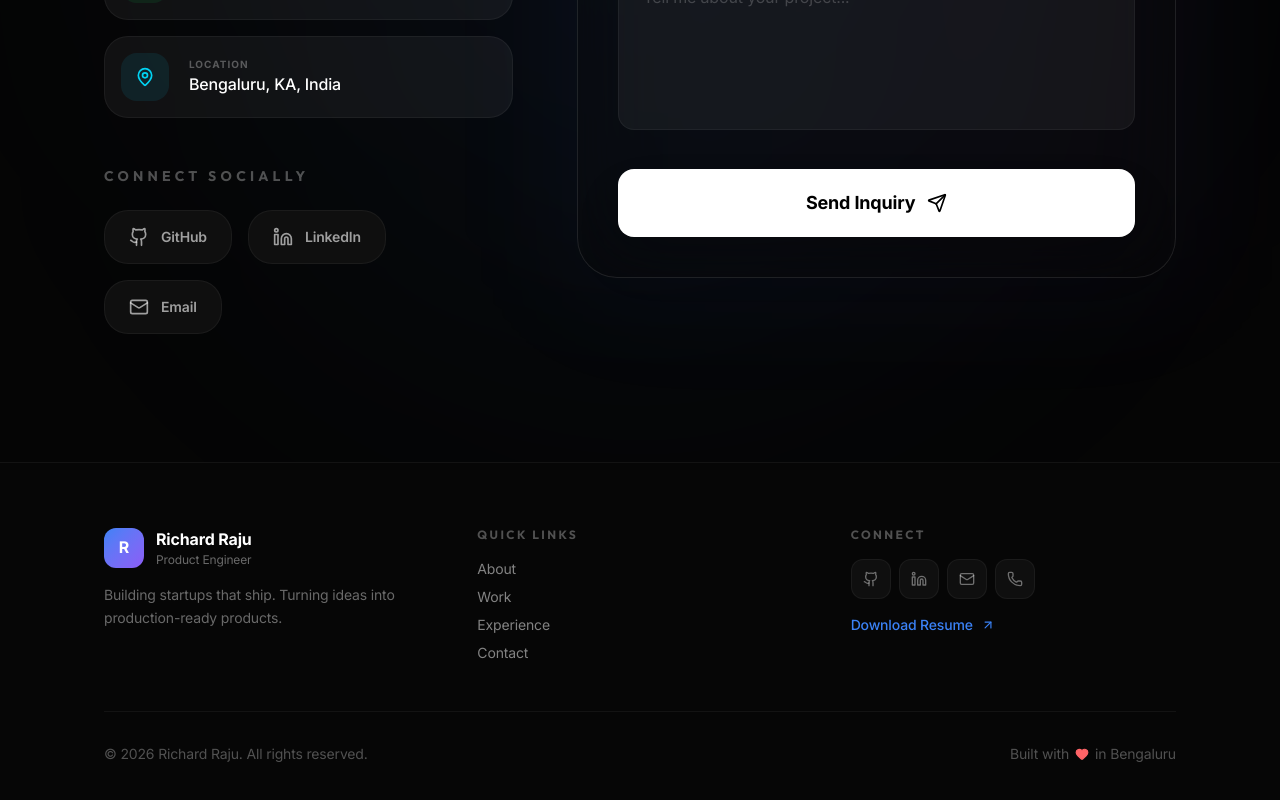
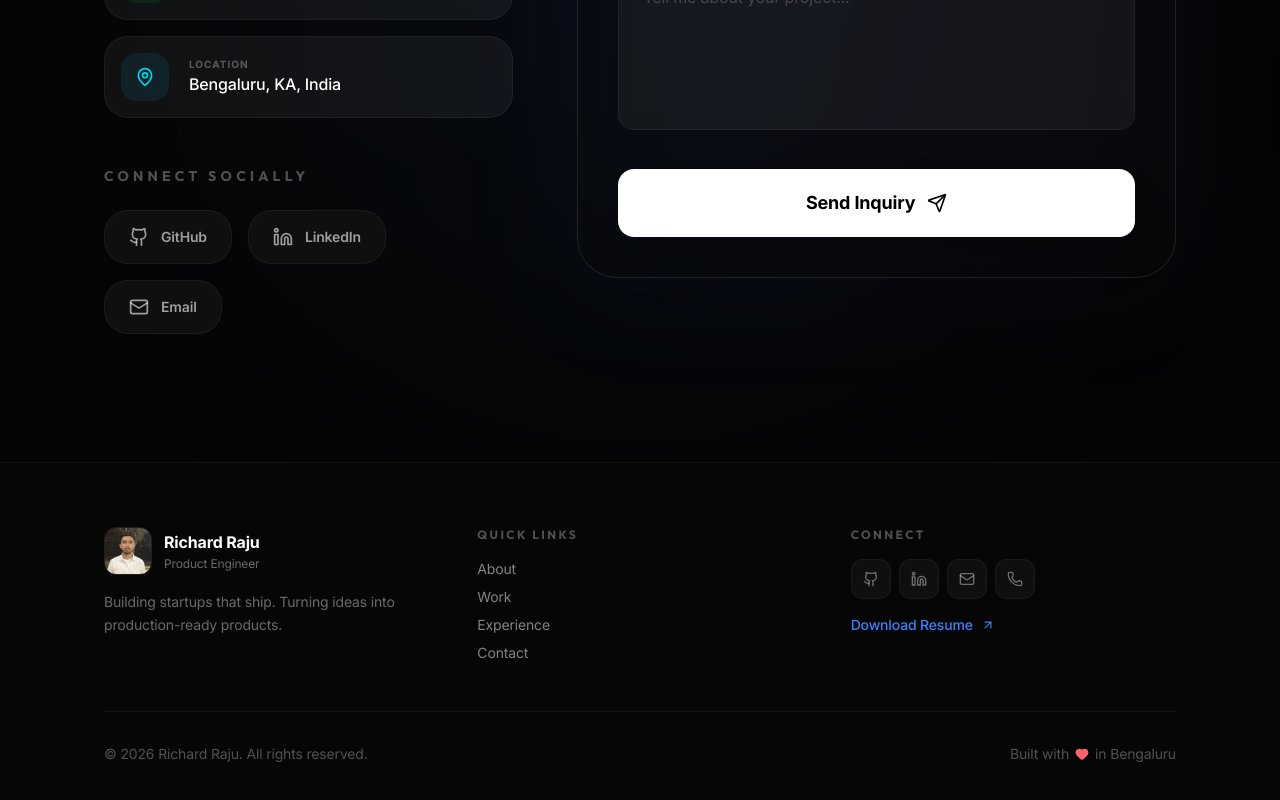
Before and after one commit to RichardRajuChirayath/Portfolio-, a Next.js app: page / in a window 1280 px wide. Shown: the part 8201-9001 px from the top of the page. Built offline with nearby package versions, Linux system fonts and the light colour scheme.

Commit message:
Update footer logo with profile picture

```diff
--- a/src/components/Footer.tsx
+++ b/src/components/Footer.tsx
@@ -2,6 +2,8 @@
 
 import React from 'react';
 import { Github, Linkedin, Mail, Heart, ArrowUpRight, Phone } from 'lucide-react';
+
+import Image from 'next/image';
 
 const socialLinks = [
     { icon: <Github className="w-4 h-4" />, href: "https://github.com/RichardRajuChirayath", label: "GitHub" },
@@ -28,8 +30,13 @@ export const Footer = () => {
                     {/* Brand */}
                     <div>
                         <div className="flex items-center gap-3 mb-4">
-                            <div className="w-10 h-10 rounded-xl bg-gradient-to-br from-brand-primary to-brand-secondary flex items-center justify-center font-bold text-white">
-                                R
+                            <div className="relative w-12 h-12 rounded-xl overflow-hidden border border-white/10">
+                                <Image
+                                    src="/richard.png"
+                                    alt="Richard Raju"
+                                    fill
+                                    className="object-cover"
+                                />
                             </div>
                             <div>
                                 <div className="font-bold text-white">Richard Raju</div>
```
